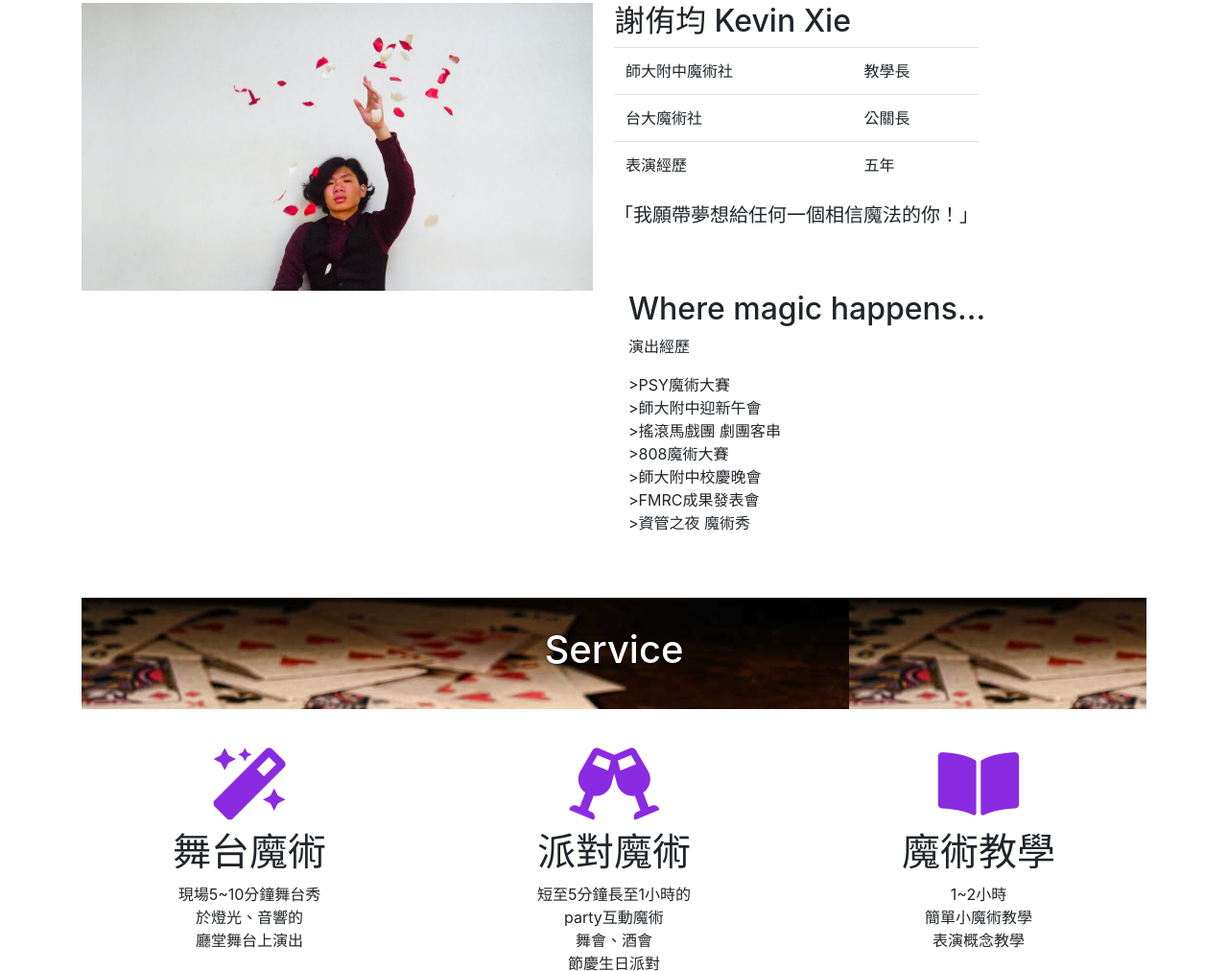
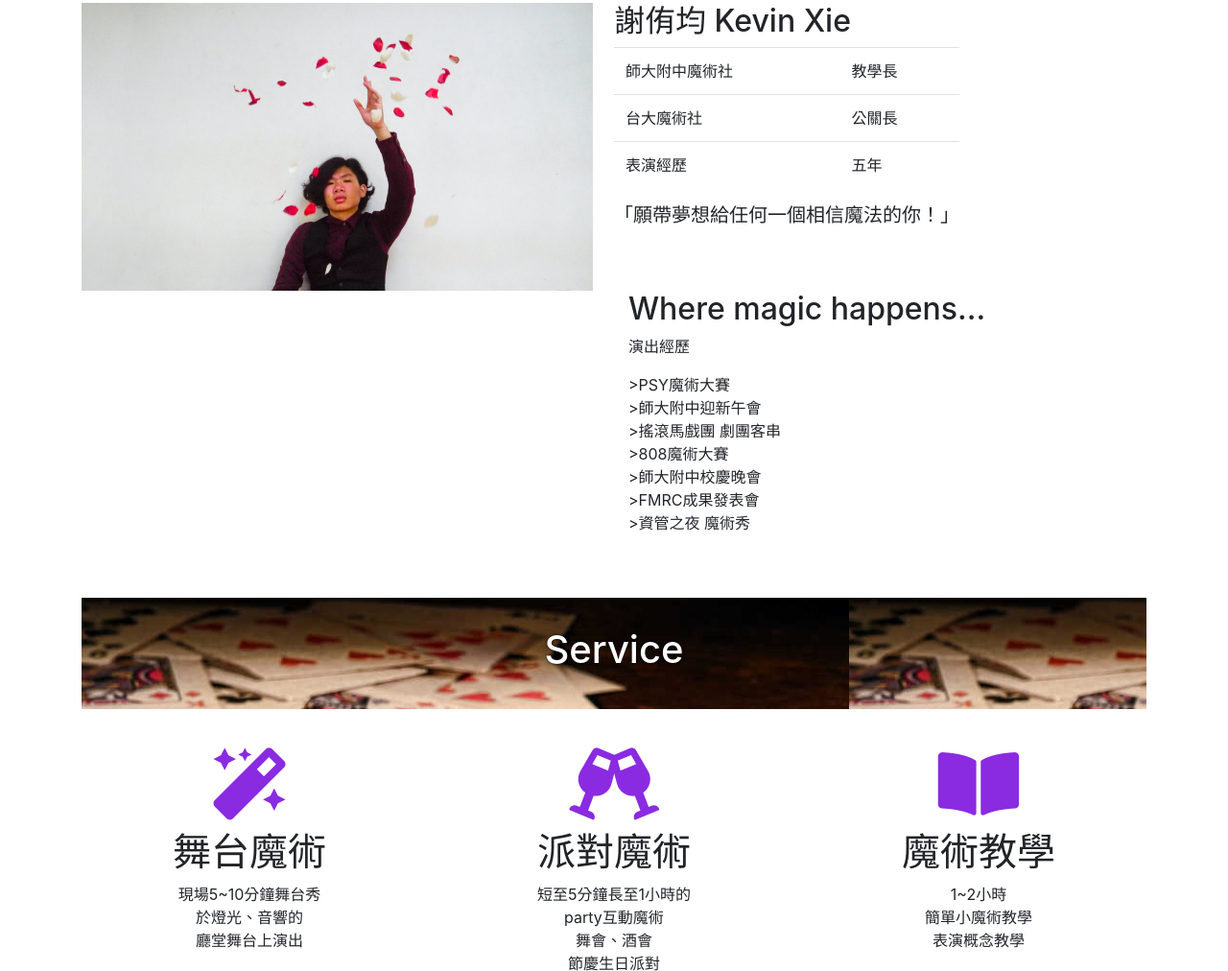
Before and after one commit to xieyou0608/xieyou0608.github.io, a plain HTML site: page index.html in a window 1280 px wide. Shown: the part 1583-2595 px from the top of the page at 96% size. Drawn offline with nearby package versions, Linux system fonts and the light colour scheme; a script that the page names is missing.

Commit message:
Update index.html

```diff
--- a/index.html
+++ b/index.html
@@ -109,7 +109,7 @@
             </tbody>
           </table>
 
-          <h5>「我願帶夢想給任何一個相信魔法的你！」</h5>
+          <h5>「願帶夢想給任何一個相信魔法的你！」</h5>
         </div>
       </div>
     </div>
```
